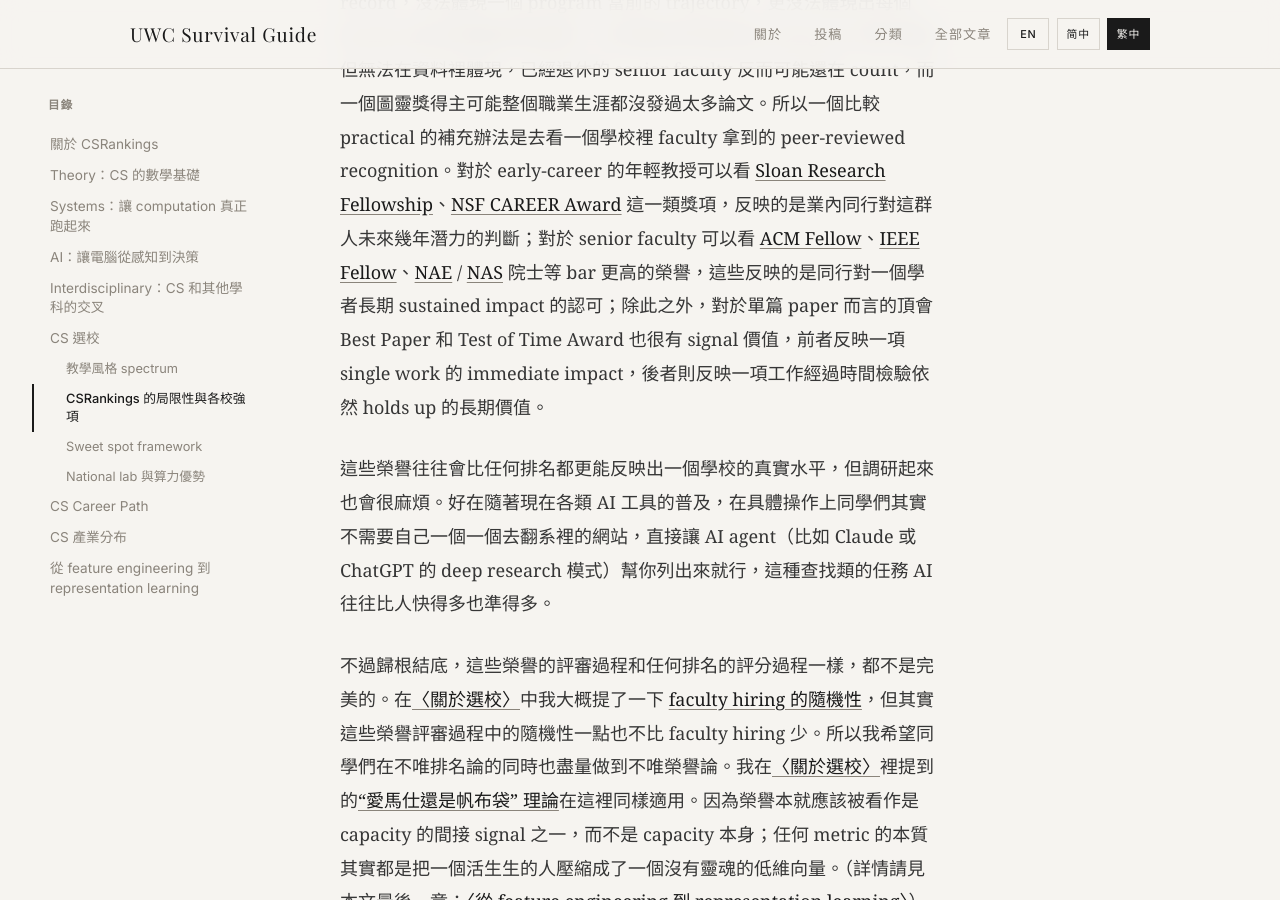
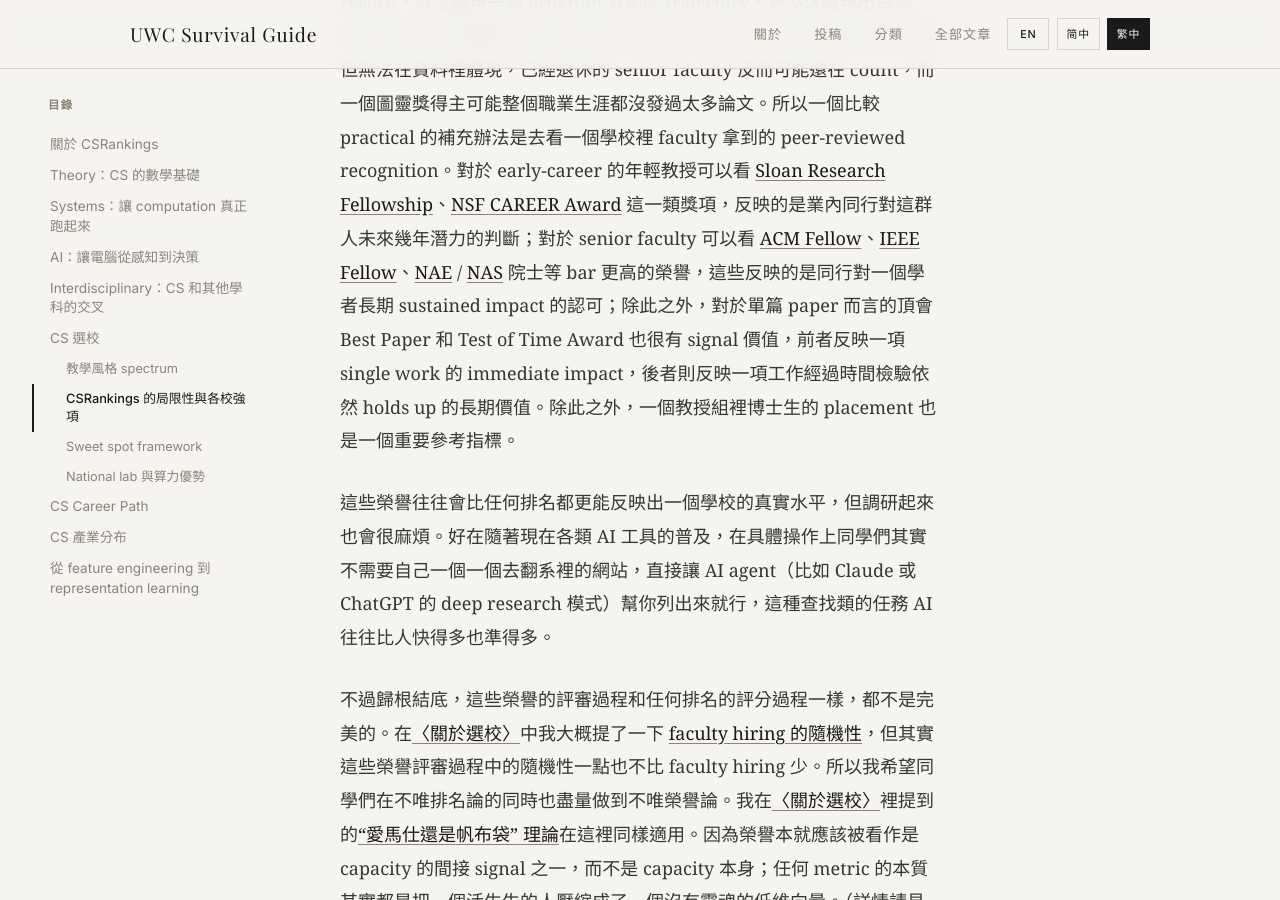
Before and after one commit to United-World-College/UWC-Survival-Guide, a Jekyll site: the page built from website/_guides/chinese/computer-science-TW.md, in a window 1280 px wide and 900 px high, scrolled down 19725 px. Built offline with Jekyll 4.4.1, drawn with Linux system fonts in a browser that asks for light colours; some web fonts are replaced; some of the changed text lies outside the part shown.

Commit message:
docs(computer-science): add a group's PhD placement as a research-strength signal; sync CN/TW/EN

```diff
--- a/website/_guides/chinese/computer-science-TW.md
+++ b/website/_guides/chinese/computer-science-TW.md
@@ -201,7 +201,7 @@ Engineering-heavy 項目的典型特徵則是必修課 project load 重、hands-
 
 接下來我想給對 research 感興趣的同學大概介紹一下每個學校的強勢領域。首先 Top 4 的 CMU、MIT、Stanford 和 UC Berkeley 就不用多說了，這四所學校在大部分主流方向都是最厲害的，基本不需要 audit specific subarea。對於除此之外的其他學校，AI 方向 [University of Washington](https://en.wikipedia.org/wiki/University_of_Washington) 是最好的，systems 方向最強的是 UIUC，而 theory 方向最好的則是 Princeton。但我們真的可以做這樣的排序嗎？這種 single-label 的描述當然是舒服的，因為它為讀者用最少的 cognitive cost 建立起來了一個 mental model，但實際上這是一個很不負責任的簡化。 "在這個領域內某學校特別強" 這句話的意思實際上更接近 "這個學校在這個領域裡的 visibility 特別高 / historically 出名"，但絕不是 "這個學校只在這個領域內強"，也不是 "這個領域只有這一所強校"，更不是 "排名比較一般的學校就不存在最頂尖的教授"。所以假如各位讀者有一個自己具體感興趣的方向，建議直接上 CSRankings 選 specific subarea filter 來看看這個領域內的生態究竟是什麼樣的，而不是只憑這種粗略的 label。
 
-當然 CSRankings 也不絕對，它反映的是一個學校歷史上的 publication record，沒法體現一個 program 當前的 trajectory，更沒法體現出每個 faculty 在社區裡實際的影響力。比如最近新招進來的 rising star 潛力無限但無法在資料裡體現，已經退休的 senior faculty 反而可能還在 count，而一個圖靈獎得主可能整個職業生涯都沒發過太多論文。所以一個比較 practical 的補充辦法是去看一個學校裡 faculty 拿到的 peer-reviewed recognition。對於 early-career 的年輕教授可以看 [Sloan Research Fellowship](https://en.wikipedia.org/wiki/Sloan_Research_Fellowship)、[NSF CAREER Award](https://en.wikipedia.org/wiki/National_Science_Foundation_CAREER_Award) 這一類獎項，反映的是業內同行對這群人未來幾年潛力的判斷；對於 senior faculty 可以看 [ACM Fellow](https://en.wikipedia.org/wiki/ACM_Fellow)、[IEEE Fellow](https://en.wikipedia.org/wiki/IEEE_Fellow)、[NAE](https://en.wikipedia.org/wiki/National_Academy_of_Engineering) / [NAS](https://en.wikipedia.org/wiki/United_States_National_Academy_of_Sciences) 院士等 bar 更高的榮譽，這些反映的是同行對一個學者長期 sustained impact 的認可；除此之外，對於單篇 paper 而言的頂會 Best Paper 和 Test of Time Award 也很有 signal 價值，前者反映一項 single work 的 immediate impact，後者則反映一項工作經過時間檢驗依然 holds up 的長期價值。
+當然 CSRankings 也不絕對，它反映的是一個學校歷史上的 publication record，沒法體現一個 program 當前的 trajectory，更沒法體現出每個 faculty 在社區裡實際的影響力。比如最近新招進來的 rising star 潛力無限但無法在資料裡體現，已經退休的 senior faculty 反而可能還在 count，而一個圖靈獎得主可能整個職業生涯都沒發過太多論文。所以一個比較 practical 的補充辦法是去看一個學校裡 faculty 拿到的 peer-reviewed recognition。對於 early-career 的年輕教授可以看 [Sloan Research Fellowship](https://en.wikipedia.org/wiki/Sloan_Research_Fellowship)、[NSF CAREER Award](https://en.wikipedia.org/wiki/National_Science_Foundation_CAREER_Award) 這一類獎項，反映的是業內同行對這群人未來幾年潛力的判斷；對於 senior faculty 可以看 [ACM Fellow](https://en.wikipedia.org/wiki/ACM_Fellow)、[IEEE Fellow](https://en.wikipedia.org/wiki/IEEE_Fellow)、[NAE](https://en.wikipedia.org/wiki/National_Academy_of_Engineering) / [NAS](https://en.wikipedia.org/wiki/United_States_National_Academy_of_Sciences) 院士等 bar 更高的榮譽，這些反映的是同行對一個學者長期 sustained impact 的認可；除此之外，對於單篇 paper 而言的頂會 Best Paper 和 Test of Time Award 也很有 signal 價值，前者反映一項 single work 的 immediate impact，後者則反映一項工作經過時間檢驗依然 holds up 的長期價值。除此之外，一個教授組裡博士生的 placement 也是一個重要參考指標。
 
 這些榮譽往往會比任何排名都更能反映出一個學校的真實水平，但調研起來也會很麻煩。好在隨著現在各類 AI 工具的普及，在具體操作上同學們其實不需要自己一個一個去翻系裡的網站，直接讓 AI agent（比如 Claude 或 ChatGPT 的 deep research 模式）幫你列出來就行，這種查找類的任務 AI 往往比人快得多也準得多。
 
```
Also changed, not shown: other parts of website/_guides/chinese/computer-science-TW.md (+1 -1 lines), website/_guides/chinese/computer-science-CN.md (+2 -2 lines), website/_guides/default/computer-science.md (+2 -2 lines).
